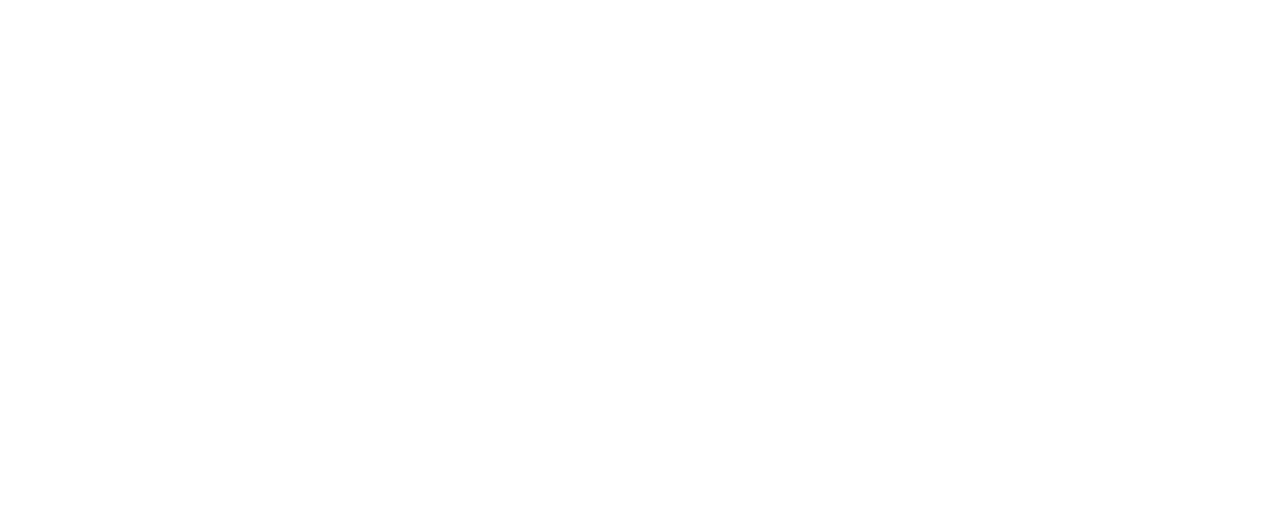
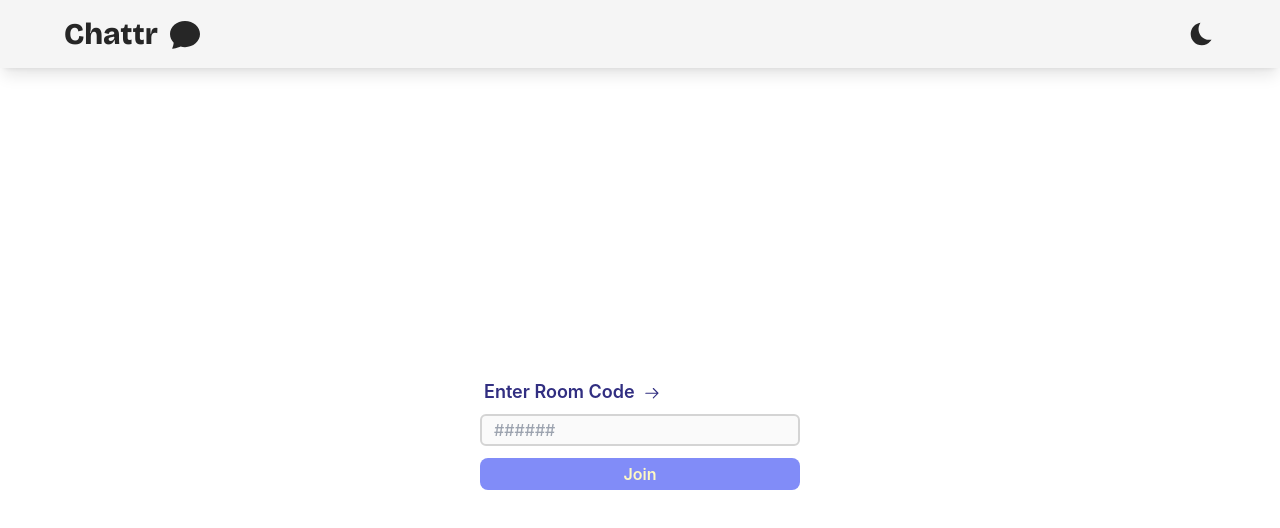
Before and after one commit to tanishkadeep/chat-app, a React (Vite) app in the folder client/: page /join in a window 1280 px wide. Before the commit this address had no page. Shown: the top 528 px of the page. Built offline with nearby package versions, Linux system fonts and the light colour scheme.

Commit message:
join page

```diff
--- a/client/src/App.tsx
+++ b/client/src/App.tsx
@@ -1,11 +1,13 @@
 import { BrowserRouter as Router, Routes, Route } from "react-router-dom";
 import Homepage from "./pages/Homepage";
+import {  Join } from "./pages/Join";
 
 function App() {
   return (
     <Router>
       <Routes>
         <Route path="/" element={<Homepage />} />
+        <Route path="/join" element={<Join />} />
       </Routes>
     </Router>
   );
--- /dev/null
+++ b/client/src/pages/Join.tsx
@@ -0,0 +1,51 @@
+import { useNavigate } from "react-router-dom";
+import Header from "../components/Header";
+import { GoArrowRight } from "react-icons/go";
+import { useRef, useState } from "react";
+
+export const Join = () => {
+  const navigate = useNavigate();
+  const ref = useRef<HTMLInputElement>(null);
+  const [disabled, setDisabled] = useState<boolean>(true);
+
+  function onSubmitHandler(e: React.FormEvent<HTMLFormElement>) {
+    e.preventDefault();
+    console.log(ref.current?.value);
+    if (!ref.current?.value) return;
+    navigate(`/chat?roomid=${ref.current.value}`);
+  }
+  return (
+    <div className="h-screen flex flex-col">
+      <Header />
+      <main className="flex flex-1 justify-center items-center flex-col bg-gradient-to-t dark:from-neutral-950 dark:to-neutral-800 from:bg-indigo-900 to:bg-white">
+        <form onSubmit={onSubmitHandler} className="w-56 md:w-80 flex flex-col">
+          <label className="mb-2 text-indigo-900 dark:text-indigo-400 text-lg font-semibold pl-1">
+            Enter Room Code <GoArrowRight className="inline ml-1" />
+          </label>
+          <input
+            ref={ref}
+            autoFocus
+            maxLength={6}
+            type="text"
+            onChange={() => {
+              if (ref.current?.value.length === 6) {
+                setDisabled(false);
+              } else {
+                setDisabled(true);
+              }
+            }}
+            placeholder="######"
+            className="rounded-md px-3 py-0.5 bg-neutral-50 dark:bg-neutral-300 outline-none font-medium border-2 border-neutral-300"
+          />
+          <button
+            type="submit"
+            disabled={disabled}
+            className="text-yellow-100 bg-indigo-600 disabled:bg-indigo-400 hover:bg-indigo-500 font-semibold py-1 rounded-lg mt-3"
+          >
+            Join
+          </button>
+        </form>
+      </main>
+    </div>
+  );
+};
```
